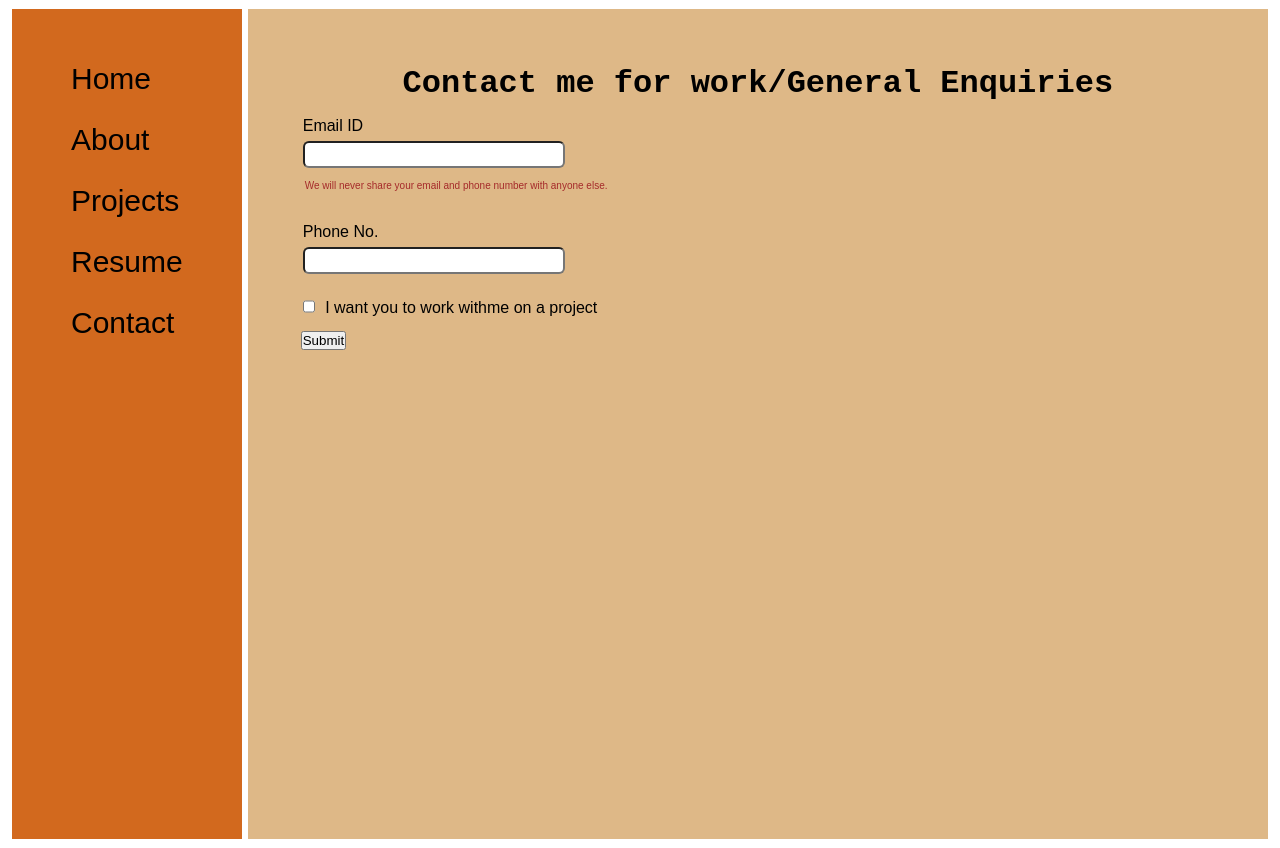
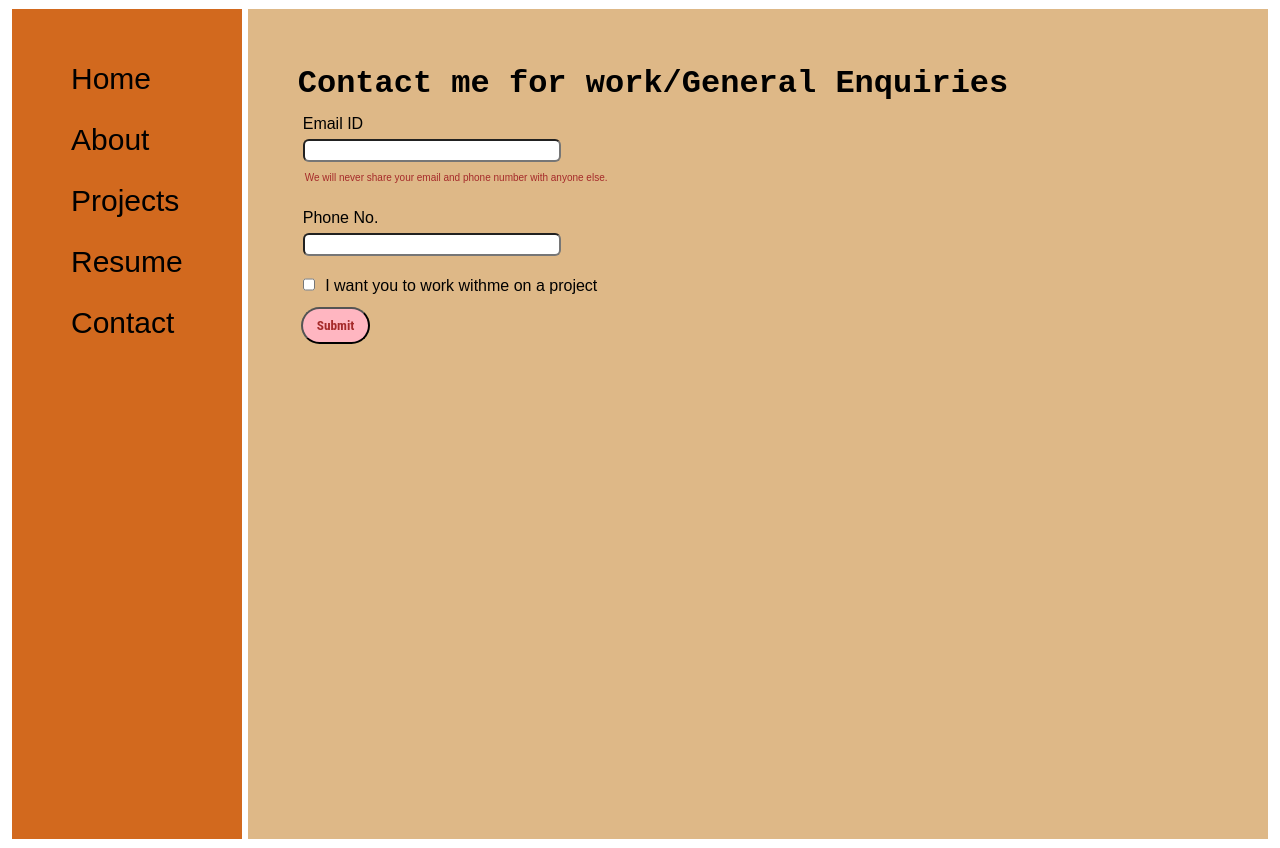
Before and after one commit to tanisha-modi/portfolio, a plain HTML site: page contact.html in a window 1280 px wide. Drawn offline with Linux system fonts and the light colour scheme.

Commit message:
contact page done

```diff
--- a/contact.css
+++ b/contact.css
@@ -42,12 +42,12 @@
 }
 .contactform h1{
     font-family: 'source Code Pro', monospace;
-    text-align: center;
+    /* text-align: center; */
 }
 
 .contactform form div{
     margin-top: 24px;
-    padding: 9px 0;
+    padding: 7px 0;
     margin: 2px ;
     display: flex;
     flex-direction: column;
@@ -60,7 +60,7 @@
 .contactform form div input{
     width: 250px;
     border-radius: 6px;
-    padding: 4px;
+    padding: 2px;
 }
 .cf-form-check{
     display: block;
@@ -69,3 +69,18 @@
 .form-check-input{
     width: 1px;
 }
+.Cenquiry{
+    width: 300px;
+    border-radius: 6px;
+    padding: 2px;
+}
+.btn{
+    margin: 0px 4 px;
+    padding: 9px 14px;
+    border-radius: 22px ;
+    background-color: lightpink;
+    color: brown;
+    font-weight: bold;
+    font-family:'Roboto Condensed', sans-serif ;
+    cursor: pointer;
+}
```
